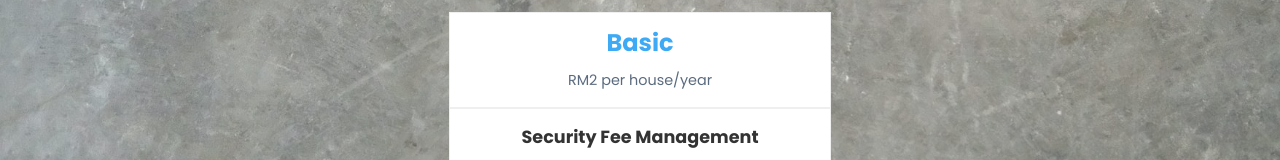
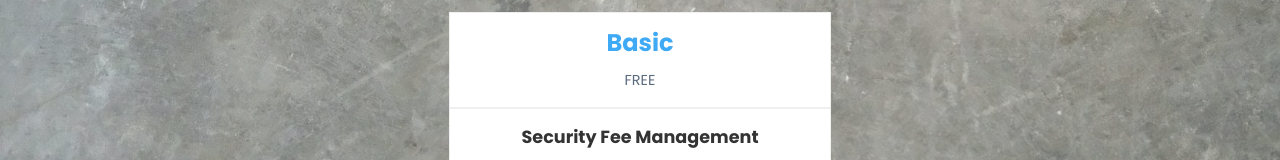
Before and after one commit to cySheng/buca_gatsby_netlify, a Gatsby site: page /pricing in a window 1280 px wide. Shown: the part 521-681 px from the top of the page. Built offline with nearby package versions, Linux system fonts and the light colour scheme; Gatsby itself is replaced by a stand-in of ours.

Commit message:
Changed pricing to free

```diff
--- a/src/pages/pricing.js
+++ b/src/pages/pricing.js
@@ -44,7 +44,7 @@ const PricingPage = () => (
         <section class="free">
           <section class="first">
             <h2>Basic</h2>
-            <p class="light">RM2 per house/year</p>
+            <p class="light">FREE</p>
           </section>
           <section class="second">
             <p class="header">
```
